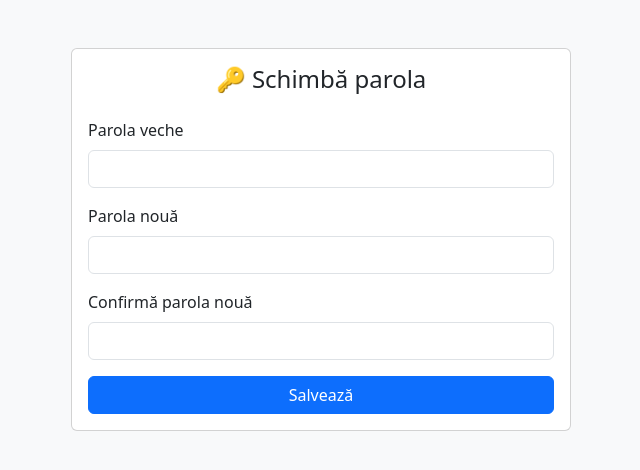
After one commit to adriananascu/GDPRsystem, a Flask app: page /schimba_parola in a window 1280 px wide. The commit adds this page. Shown: the top 470 px of the page, without its empty margins (319-959 px from the left). Run offline with Flask 3, Linux system fonts and the light colour scheme; the visitor is signed in with stand-in values (Sample User, id 1); some libraries are stand-ins or nearby versions.

Commit message:
Adăugat funcționalitate Schimbă parola pentru angajat

```diff
--- a/main.py
+++ b/main.py
@@ -92,6 +92,45 @@ def dashboard():
     else:
         return redirect(url_for('home'))
 
+
+@app.route('/setari')
+def setari():
+    if 'email' not in session:
+        return redirect(url_for('login'))
+
+    return render_template("setari.html", email=session['email'])
+
+
+@app.route('/schimba_parola', methods=['GET', 'POST'])
+def schimba_parola():
+    if 'email' not in session:
+        return redirect(url_for('login'))
+
+    mesaj = None
+    eroare = None
+
+    if request.method == 'POST':
+        veche = request.form['parola_veche']
+        noua = request.form['parola_noua']
+        confirmare = request.form['parola_confirmare']
+
+        cursor = db.cursor(cursor_factory=psycopg2.extras.RealDictCursor)
+        cursor.execute("SELECT password FROM users WHERE email = %s", (session['email'],))
+        user = cursor.fetchone()
+
+        if not user or not check_password_hash(user['password'], veche):
+            eroare = "Parola veche este incorectă!"
+        elif noua != confirmare:
+            eroare = "Parolele noi nu coincid!"
+        elif len(noua) < 8:
+            eroare = "Parola nouă trebuie să aibă cel puțin 8 caractere!"
+        else:
+            parola_hash = generate_password_hash(noua)
+            cursor.execute("UPDATE users SET password = %s WHERE email = %s", (parola_hash, session['email']))
+            db.commit()
+            mesaj = "Parola a fost schimbată cu succes!"
+
+    return render_template("schimba_parola.html", mesaj=mesaj, eroare=eroare)
 
 
 @app.route('/salveaza_consimtamant', methods=['POST'])
--- a/templates/admin_login.html
+++ b/templates/admin_login.html
@@ -5,7 +5,7 @@
     <title>Autentificare Administrator</title>
     <style>
         body {
-            background-image: url("/static/poza.jpg");
+            background-image: url("/static/poza.jpeg");
             background-size: cover;
             background-position: center;
             font-family: Arial, sans-serif;
--- a/templates/dashboard.html
+++ b/templates/dashboard.html
@@ -5,7 +5,7 @@
     <title>Dashboard</title>
     <style>
         body {
-            background-image: url("/static/poza.jpg");
+            background-image: url("/static/poza.jpeg");
             background-size: cover;
             background-position: center;
             font-family: Arial, sans-serif;
--- a/templates/dashboard_angajat.html
+++ b/templates/dashboard_angajat.html
@@ -37,16 +37,17 @@
         }
     </style>
 </head>
+
 <body>
 <div class="container-fluid">
     <div class="row">
         <!-- Bara laterală -->
         <div class="col-md-2 sidebar">
             <h4 class="text-center py-3">Consimțământul personal</h4>
-            <a href="#">Consimțăminte</a>
+            <a href="/consimtamant">Consimțăminte</a>
             <a href="#">Documente</a>
             <a href="#">Istoric</a>
-            <a href="#">Setări</a>
+            <a href="/setari">Setări</a>
         </div>
 
         <!-- Conținut principal -->
--- a/templates/login.html
+++ b/templates/login.html
@@ -5,7 +5,7 @@
     <title>Autentificare Angajat</title>
     <style>
         body {
-            background-image: url("/static/poza.jpg");
+            background-image: url("/static/poza.jpeg");
             background-size: cover;
             background-position: center;
             font-family: Arial, sans-serif;
--- a/templates/register.html
+++ b/templates/register.html
@@ -5,7 +5,7 @@
     <title>Înregistrare</title>
     <style>
         body {
-            background-image: url("/static/poza.jpg");
+            background-image: url("/static/poza.jpeg");
             background-size: cover;
             background-position: center;
             font-family: Arial, sans-serif;
--- /dev/null
+++ b/templates/schimba_parola.html
@@ -0,0 +1,40 @@
+<!DOCTYPE html>
+<html lang="ro">
+<head>
+    <meta charset="UTF-8">
+    <title>Schimbă Parola</title>
+    <link href="https://cdn.jsdelivr.net/npm/bootstrap@5.3.2/dist/css/bootstrap.min.css" rel="stylesheet">
+</head>
+<body class="bg-light">
+<div class="container mt-5">
+    <div class="card mx-auto" style="max-width: 500px;">
+        <div class="card-body">
+            <h4 class="card-title text-center mb-4">🔑 Schimbă parola</h4>
+
+            {% if eroare %}
+                <div class="alert alert-danger">{{ eroare }}</div>
+            {% endif %}
+            {% if mesaj %}
+                <div class="alert alert-success">{{ mesaj }}</div>
+            {% endif %}
+
+            <form method="POST">
+                <div class="mb-3">
+                    <label for="parola_veche" class="form-label">Parola veche</label>
+                    <input type="password" class="form-control" name="parola_veche" required>
+                </div>
+                <div class="mb-3">
+                    <label for="parola_noua" class="form-label">Parola nouă</label>
+                    <input type="password" class="form-control" name="parola_noua" required>
+                </div>
+                <div class="mb-3">
+                    <label for="parola_confirmare" class="form-label">Confirmă parola nouă</label>
+                    <input type="password" class="form-control" name="parola_confirmare" required>
+                </div>
+                <button type="submit" class="btn btn-primary w-100">Salvează</button>
+            </form>
+        </div>
+    </div>
+</div>
+</body>
+</html>
```
Also changed, not shown: templates/setari.html (added, +23 -0 lines), static/poza.jpeg (renamed from static/premium_photo-1676618539992-21c7d3b6df0f.jpeg).
